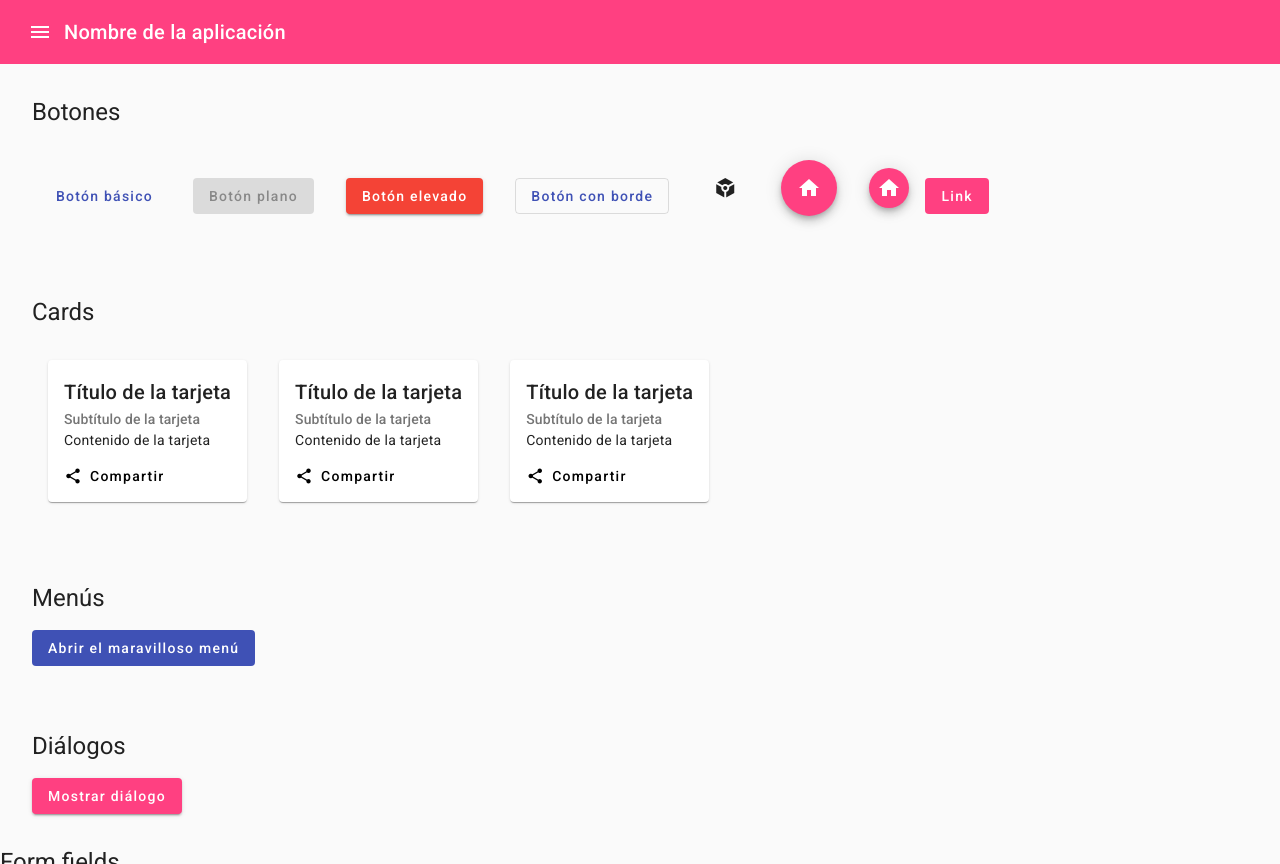
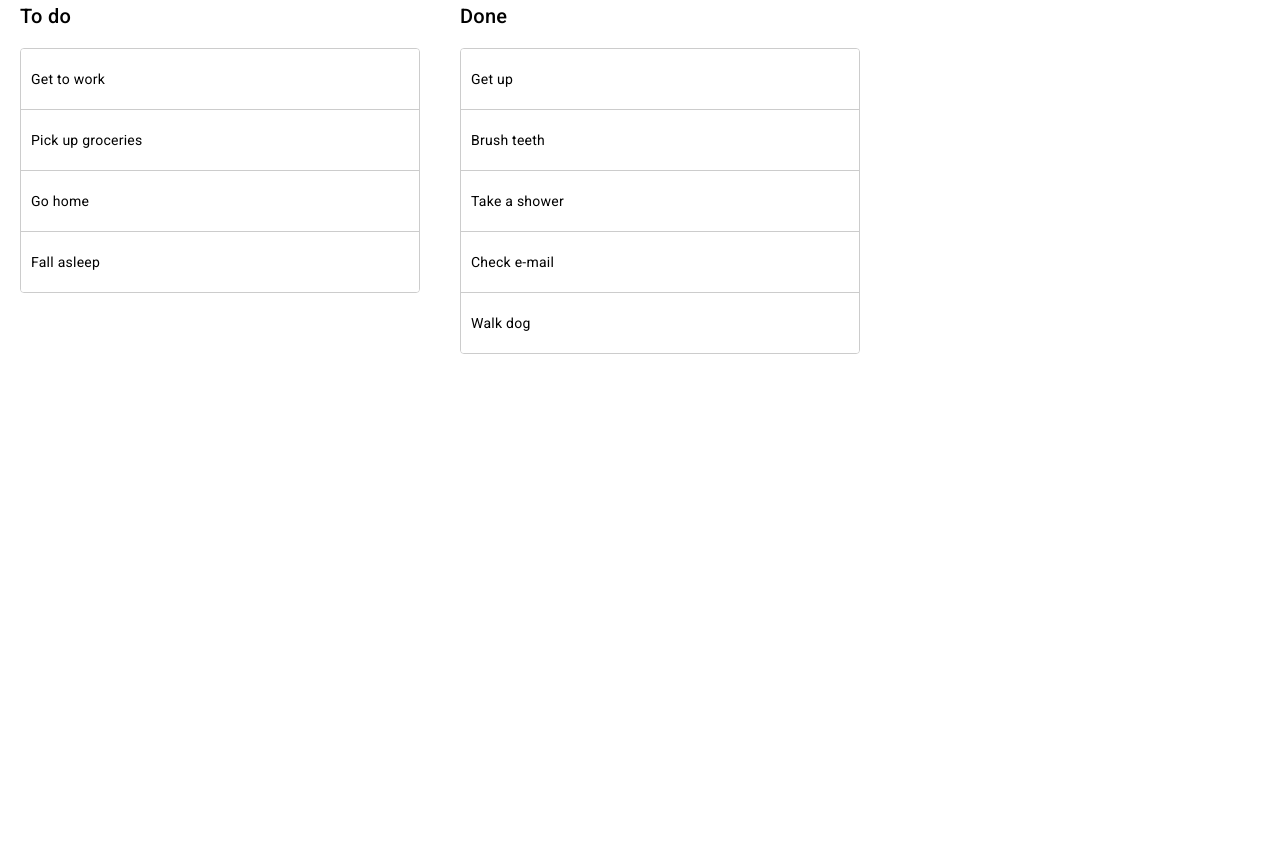
Before and after one commit to gerardoparrajc/curso-angular-17-abril-2024, an Angular app: page / in a window 1280 px wide. After the commit the page ends 800 px from the top, so only its background shows below. Built offline with nearby package versions, Linux system fonts and the light colour scheme.

Commit message:
Creado componente con el schematic drag-drop

```diff
--- a/src/app/app.component.html
+++ b/src/app/app.component.html
@@ -1,116 +1 @@
-<mat-toolbar color="accent">
-  <button mat-icon-button (click)="sidenav.toggle()">
-    <mat-icon>menu</mat-icon>
-  </button>
-  <span>Nombre de la aplicación</span>
-</mat-toolbar>
-
-<mat-sidenav-container class="sidenav-container">
-  <mat-sidenav #sidenav >
-    <mat-nav-list>
-      <a mat-list-item href="#">Inicio</a>
-      <a mat-list-item href="#">Productos</a>
-      <a mat-list-item href="#">Contacto</a>
-    </mat-nav-list>
-  </mat-sidenav>
-
-  <mat-sidenav-content>
-    <div class="botones">
-      <h1>Botones</h1>
-      <button mat-button color="primary">Botón básico</button>
-      <button mat-flat-button color="accent" disabled>Botón plano</button>
-      <button mat-raised-button color="warn">Botón elevado</button>
-      <button mat-stroked-button color="primary">Botón con borde</button>
-
-      <button mat-icon-button>
-        <mat-icon>token</mat-icon>
-      </button>
-
-      <button mat-fab>
-        <mat-icon>home</mat-icon>
-      </button>
-
-      <button mat-mini-fab>
-        <mat-icon>home</mat-icon>
-      </button>
-
-      <a href="#" target="_blank" mat-flat-button color="accent">Link</a>
-    </div>
-
-    <div class="cards">
-      <h1>Cards</h1>
-      <div class="tarjetas">
-        <mat-card>
-          <mat-card-header>
-            <mat-card-title>Título de la tarjeta</mat-card-title>
-            <mat-card-subtitle>Subtítulo de la tarjeta</mat-card-subtitle>
-          </mat-card-header>
-          <mat-card-content>
-            Contenido de la tarjeta
-          </mat-card-content>
-          <mat-card-actions>
-            <button mat-button><mat-icon>share</mat-icon> Compartir</button>
-          </mat-card-actions>
-        </mat-card>
-        <mat-card>
-          <mat-card-header>
-            <mat-card-title>Título de la tarjeta</mat-card-title>
-            <mat-card-subtitle>Subtítulo de la tarjeta</mat-card-subtitle>
-          </mat-card-header>
-          <mat-card-content>
-            Contenido de la tarjeta
-          </mat-card-content>
-          <mat-card-actions>
-            <button mat-button><mat-icon>share</mat-icon> Compartir</button>
-          </mat-card-actions>
-        </mat-card>
-        <mat-card>
-          <mat-card-header>
-            <mat-card-title>Título de la tarjeta</mat-card-title>
-            <mat-card-subtitle>Subtítulo de la tarjeta</mat-card-subtitle>
-          </mat-card-header>
-          <mat-card-content>
-            Contenido de la tarjeta
-          </mat-card-content>
-          <mat-card-actions>
-            <button mat-button><mat-icon>share</mat-icon> Compartir</button>
-          </mat-card-actions>
-        </mat-card>
-      </div>
-    </div>
-
-    <div class="menus">
-      <h1>Menús</h1>
-      <button mat-flat-button color="primary" [matMenuTriggerFor]="menuPrincipal">Abrir el maravilloso menú</button>
-
-      <mat-menu #menuPrincipal="matMenu" xPosition="before">
-        <button mat-menu-item><mat-icon>home</mat-icon> Opción 1</button>
-        <button mat-menu-item>Opción 2</button>
-        <button mat-menu-item>Opción 3</button>
-        <button mat-menu-item>Opción 4</button>
-      </mat-menu>
-    </div>
-
-    <div class="dialogs">
-      <h1>Diálogos</h1>
-
-      <button mat-raised-button color="accent" (click)="openDialog()">Mostrar diálogo</button>
-    </div>
-
-    <div class="form-fields">
-      <h1>Form fields</h1>
-      <mat-form-field>
-        <mat-label>Nombre:</mat-label>
-        <input matInput placeholder="Nombre">
-      </mat-form-field>
-
-      <mat-form-field color="accent">
-        <mat-icon matPrefix>person</mat-icon>
-        <mat-label>Apellidos:</mat-label>
-        <textarea matInput placeholder="Nombre"></textarea>
-        <mat-hint align="end">Máximo 50 caracteres</mat-hint>
-      </mat-form-field>
-    </div>
-
-  </mat-sidenav-content>
-</mat-sidenav-container>
+<app-ejemplo-drag-drop></app-ejemplo-drag-drop>
--- a/src/app/app.component.ts
+++ b/src/app/app.component.ts
@@ -1,16 +1,6 @@
 import { Component } from '@angular/core';
 import { RouterOutlet } from '@angular/router';
-import { MatButtonModule } from '@angular/material/button';
-import { MatToolbarModule } from '@angular/material/toolbar';
-import { MatIconModule } from '@angular/material/icon';
-import { MatSidenavModule } from '@angular/material/sidenav';
-import { MatListModule } from '@angular/material/list';
-import { MatCardModule } from '@angular/material/card';
-import { MatMenuModule } from '@angular/material/menu';
-import { MatDialog, MatDialogModule } from '@angular/material/dialog';
-import { DialogoEjemploComponent } from './components/dialogo-ejemplo/dialogo-ejemplo.component';
-import { MatFormFieldModule } from '@angular/material/form-field';
-import { MatInputModule } from '@angular/material/input';
+import { EjemploDragDropComponent } from './components/ejemplo-drag-drop/ejemplo-drag-drop.component';
 
 
 @Component({
@@ -18,16 +8,7 @@
   standalone: true,
   imports: [
     RouterOutlet,
-    MatButtonModule,
-    MatToolbarModule,
-    MatIconModule,
-    MatSidenavModule,
-    MatListModule,
-    MatCardModule,
-    MatMenuModule,
-    MatDialogModule,
-    MatFormFieldModule,
-    MatInputModule
+    EjemploDragDropComponent
   ],
   templateUrl: './app.component.html',
   styleUrl: './app.component.scss',
@@ -35,17 +16,5 @@
 export class AppComponent {
   title = 'mi-primer-proyecto';
 
-  constructor(private dialog: MatDialog) {
 
-  }
-
-  openDialog() {
-    console.log('Abriendo diálogo...');
-
-    const dialogRef = this.dialog.open(DialogoEjemploComponent);
-
-    dialogRef.afterClosed().subscribe(result => {
-      console.log(`El usuario ha respondido ${result}`);
-    })
-  }
 }
--- a/src/app/components/dialogo-ejemplo/dialogo-ejemplo.component.html
+++ /dev/null
@@ -1,9 +0,0 @@
-<h2 mat-dialog-title>Diálogo de ejemplo</h2>
-<mat-dialog-content>
-  <p>Este es el contenido del diálogo de ejemplo.</p>
-  <p>Lorem ipsum dolor sit, amet consectetur adipisicing elit. Laudantium facere quis sunt, accusamus, libero esse quod sint veniam minus neque nisi rem tenetur ullam aut temporibus quo sapiente, cumque itaque?</p>
-</mat-dialog-content>
-<mat-dialog-actions>
-  <button mat-button mat-dialog-close="no" color="warn">No</button>
-  <button mat-button [mat-dialog-close]="'sí'" color="primary">Sí</button>
-</mat-dialog-actions>
--- /dev/null
+++ b/src/app/components/ejemplo-drag-drop/ejemplo-drag-drop.component.html
@@ -0,0 +1,21 @@
+<div class="container">
+  <h2>To do</h2>
+
+  <div cdkDropList #todoList="cdkDropList" [cdkDropListData]="todo"
+      [cdkDropListConnectedTo]="doneList" class="list" (cdkDropListDropped)="drop($event)">
+    @for (item of todo; track item) {
+      <div class="list-item" cdkDrag>{{item}}</div>
+    }
+  </div>
+</div>
+
+<div class="container">
+  <h2>Done</h2>
+
+  <div cdkDropList #doneList="cdkDropList" [cdkDropListData]="done"
+      [cdkDropListConnectedTo]="todoList" class="list" (cdkDropListDropped)="drop($event)">
+    @for (item of done; track item) {
+      <div class="list-item" cdkDrag>{{item}}</div>
+    }
+  </div>
+</div>
--- /dev/null
+++ b/src/app/components/ejemplo-drag-drop/ejemplo-drag-drop.component.scss
@@ -0,0 +1,52 @@
+.container {
+  width: 400px;
+  max-width: 100%;
+  margin: 0 20px;
+  display: inline-block;
+  vertical-align: top;
+}
+
+.list {
+  border: solid 1px #ccc;
+  min-height: 60px;
+  background: white;
+  border-radius: 4px;
+  display: block;
+  overflow: hidden;
+}
+
+.list-item {
+  padding: 20px 10px;
+  border-bottom: solid 1px #ccc;
+  box-sizing: border-box;
+  cursor: move;
+  background: white;
+  color: black;
+  font-size: 14px;
+}
+
+.list-item:last-child {
+  border: none;
+}
+
+/* Highlight the list item that is being dragged. */
+.cdk-drag-preview {
+  border-radius: 4px;
+  box-shadow: 0 5px 5px -3px rgba(0, 0, 0, 0.2),
+              0 8px 10px 1px rgba(0, 0, 0, 0.14),
+              0 3px 14px 2px rgba(0, 0, 0, 0.12);
+}
+
+/* Animate items as they're being sorted. */
+.cdk-drop-list-dragging .cdk-drag {
+  transition: transform 250ms cubic-bezier(0, 0, 0.2, 1);
+}
+
+/* Animate an item that has been dropped. */
+.cdk-drag-animating {
+  transition: transform 300ms cubic-bezier(0, 0, 0.2, 1);
+}
+
+.cdk-drag-placeholder {
+  opacity: 0;
+}
--- /dev/null
+++ b/src/app/components/ejemplo-drag-drop/ejemplo-drag-drop.component.ts
@@ -0,0 +1,37 @@
+import { Component } from '@angular/core';
+import { CdkDrag, CdkDropList, CdkDragDrop, moveItemInArray, transferArrayItem } from '@angular/cdk/drag-drop';
+
+@Component({
+  selector: 'app-ejemplo-drag-drop',
+  templateUrl: './ejemplo-drag-drop.component.html',
+  styleUrl: './ejemplo-drag-drop.component.scss',
+  standalone: true,
+  imports: [CdkDrag, CdkDropList]
+})
+export class EjemploDragDropComponent {
+  todo = [
+    'Get to work',
+    'Pick up groceries',
+    'Go home',
+    'Fall asleep'
+  ];
+
+  done = [
+    'Get up',
+    'Brush teeth',
+    'Take a shower',
+    'Check e-mail',
+    'Walk dog'
+  ];
+
+  drop(event: CdkDragDrop<string[]>): void {
+    if (event.previousContainer === event.container) {
+      moveItemInArray(event.container.data, event.previousIndex, event.currentIndex);
+    } else {
+      transferArrayItem(event.previousContainer.data,
+          event.container.data,
+          event.previousIndex,
+          event.currentIndex);
+    }
+  }
+}
```
Also changed, not shown: src/app/components/dialogo-ejemplo/dialogo-ejemplo.component.ts (deleted, +0 -14 lines), src/app/components/dialogo-ejemplo/dialogo-ejemplo.component.scss (deleted), 2 other files (tests, documents, lock files or other folders).
